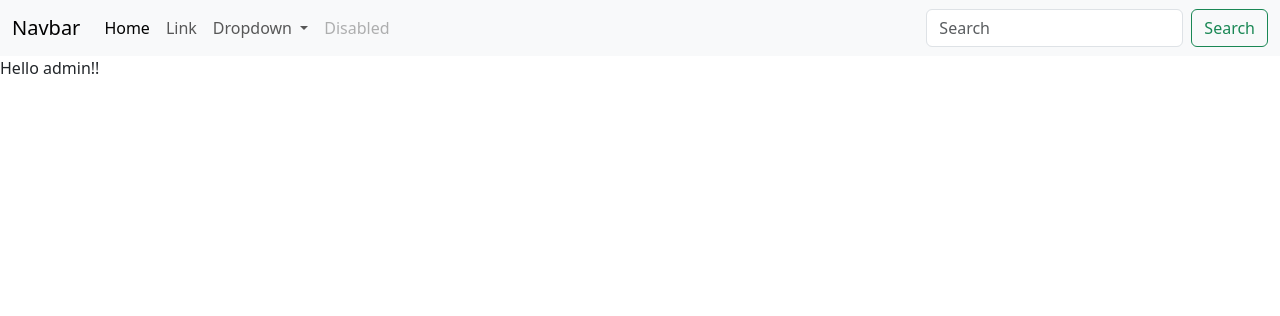
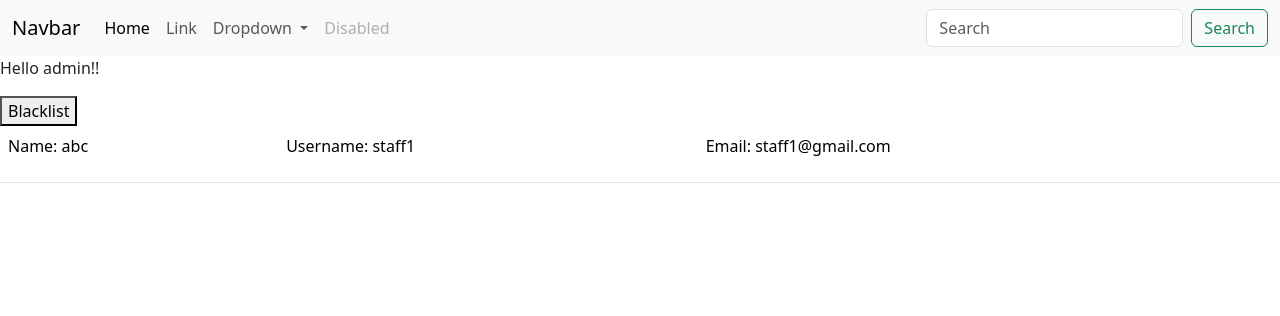
Before and after one commit to SarveshR7106/TrekMate, a Flask app: page /admin in a window 1280 px wide. Shown: the top 316 px of the page. Run offline with Flask 3, Linux system fonts and the light colour scheme; a user stored in the database is signed in.

Commit message:
Added Active Staff list and fixed username duplicate bug
Created a table in admin that shows the list of active staff. Fixed a bug where we got error for trying to add duplicate username row into the database when username has unique constraint on it.

```diff
--- a/app.py
+++ b/app.py
@@ -71,6 +71,10 @@ def signup():
         if found_user:
             return render_template("signup.html", error="Email already present")
 
+        found_username = role_val.query.filter_by(username=username).first()
+        if found_username:
+            return render_template("signup.html", error="Username already taken")
+
         #adding the user to the database
         usr = role_val(name, email, phone_no, username, password)
         db.session.add(usr)
@@ -111,7 +115,8 @@ def login():
 def admin_dashboard():
     if "admin" in session:
         pending_req = staff.query.filter_by(status="pending").all()
-        return render_template("admin.html", pending_req=pending_req)
+        active_staff = staff.query.filter_by(status="active").all()
+        return render_template("admin.html", pending_req=pending_req, active_staff=active_staff)
 
     else:
         return redirect(url_for("login"))
--- a/templates/admin.html
+++ b/templates/admin.html
@@ -18,4 +18,15 @@
             </tbody>
         </table>
     {% endfor %}
+
+    {% for a in active_staff %}
+        <table class="table" title="Active Staff">
+            <tr>
+                <td><p>Name: {{ a.name }}</p></td>
+                <td><p>Username: {{ a.username }}</p></td>
+                <td><p>Email: {{ a.email }}</p></td>
+                <button type="submit">Blacklist</button>
+            </tr>
+        </table>
+    {% endfor %}
 {% endblock %}
```
Also changed, not shown: instance/Trekking.db.
